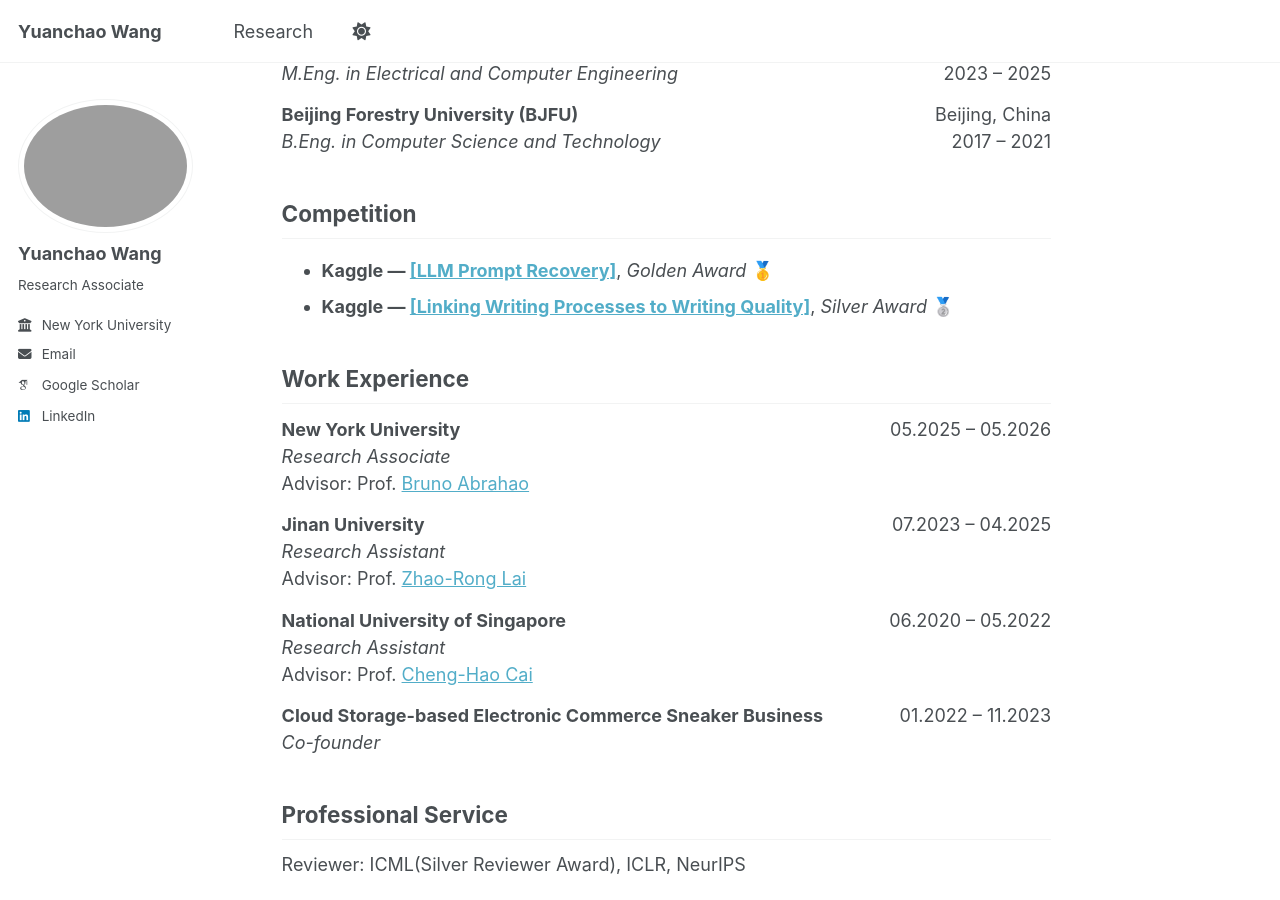
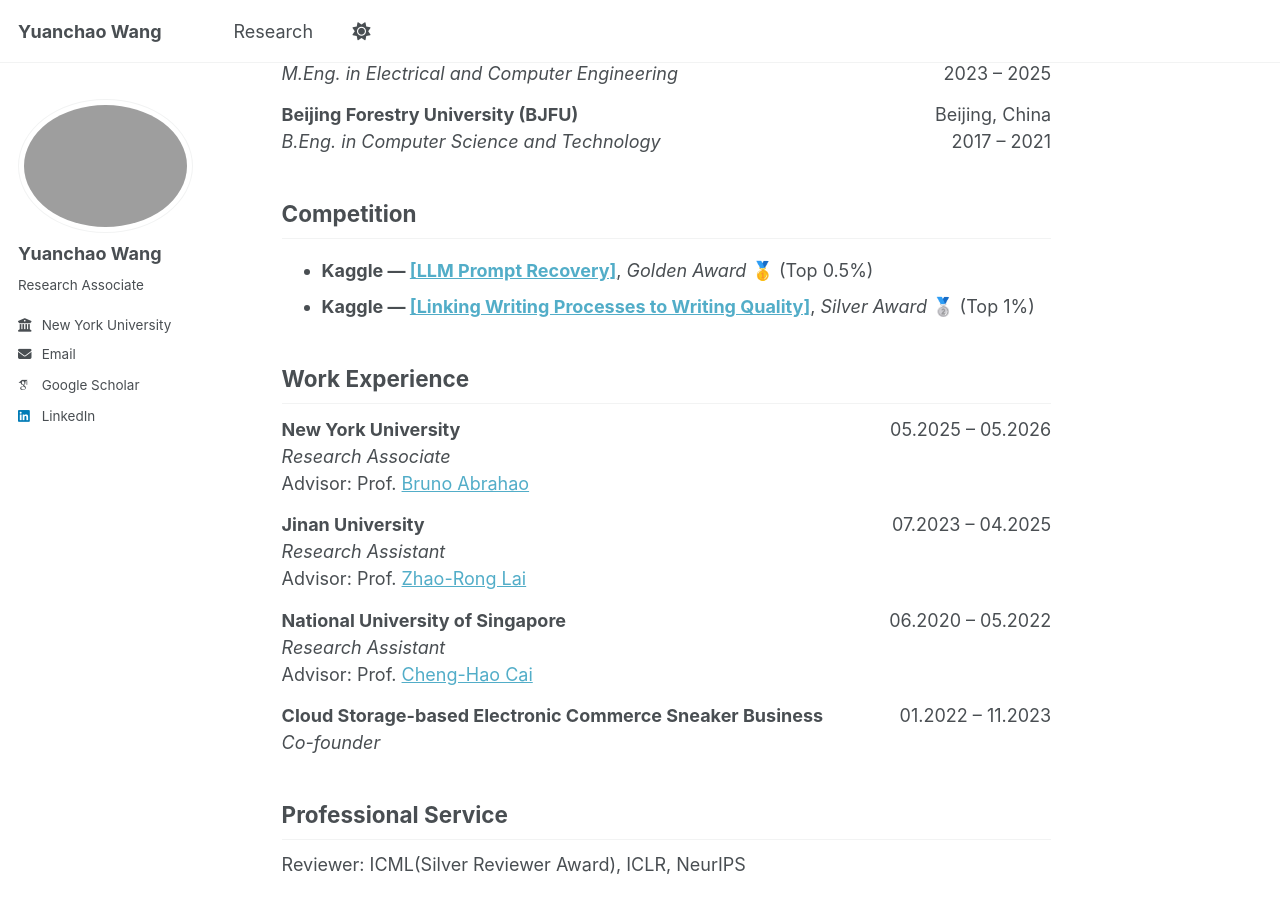
Before and after one commit to JohnnyWyc/JohnnyWyc.github.io, a Jekyll site: the page built from _pages/about.md, in a window 1280 px wide and 900 px high, scrolled down 838 px. Built offline with Jekyll 4.4.1, drawn with Linux system fonts in a browser that asks for light colours; some web fonts are replaced; a script bundle is joined from its source files by our own code; library files that are not in the unit come from our copies.

Commit message:
Update about.md

```diff
--- a/_pages/about.md
+++ b/_pages/about.md
@@ -55,11 +55,11 @@
 
 
 
+
 ## Competition
 
-- **Kaggle — [[LLM Prompt Recovery]](https://www.kaggle.com/competitions/llm-prompt-recovery)**,  _Golden Award_    🥇
-- **Kaggle — [[Linking Writing Processes to Writing Quality]](https://www.kaggle.com/competitions/linking-writing-processes-to-writing-quality)**,  _Silver Award_  🥈
-
+- **Kaggle — [[LLM Prompt Recovery]](https://www.kaggle.com/competitions/llm-prompt-recovery)**,  _Golden Award_    🥇 (Top 0.5%)
+- **Kaggle — [[Linking Writing Processes to Writing Quality]](https://www.kaggle.com/competitions/linking-writing-processes-to-writing-quality)**,  _Silver Award_  🥈 (Top 1%)
 
 ## Work Experience
 
```
